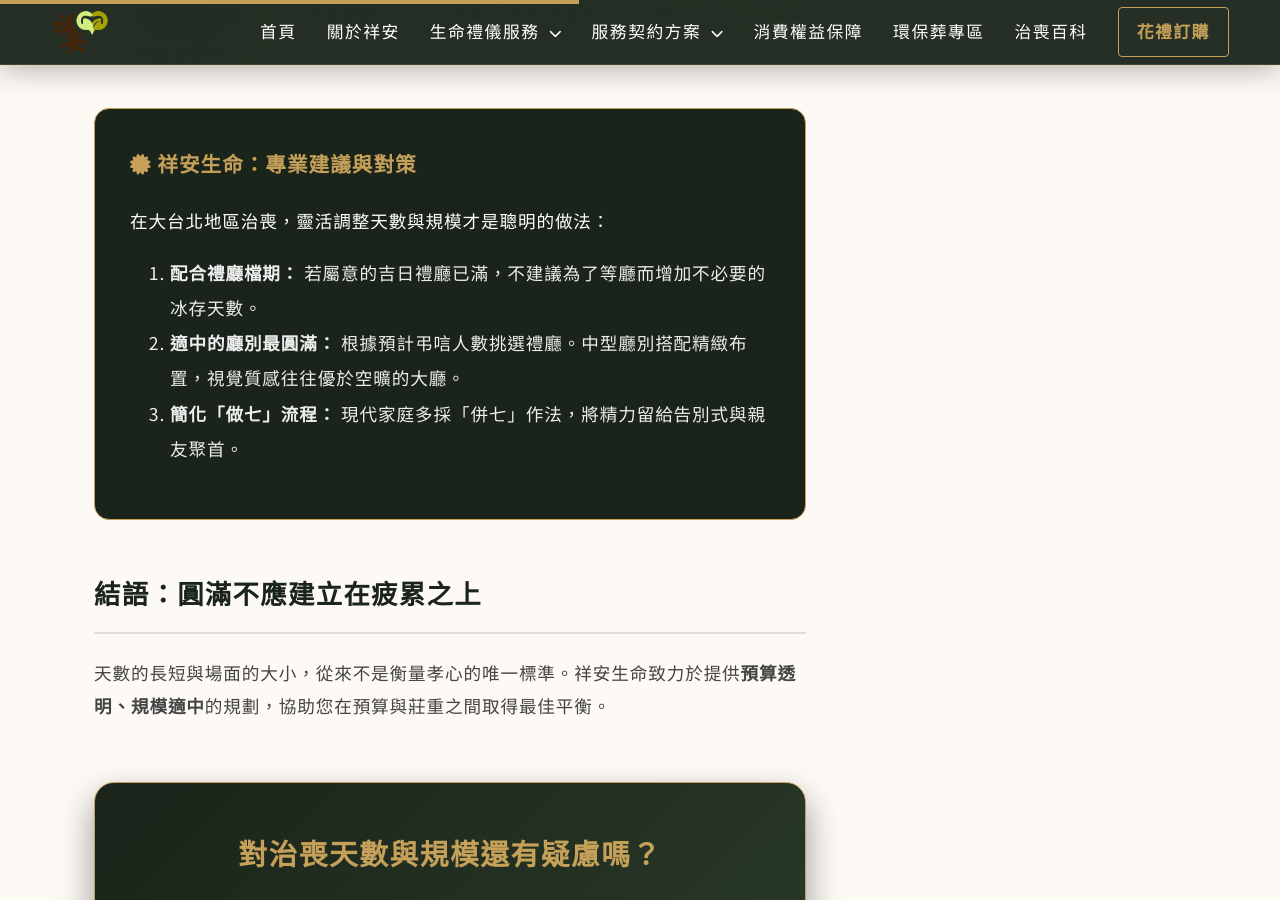
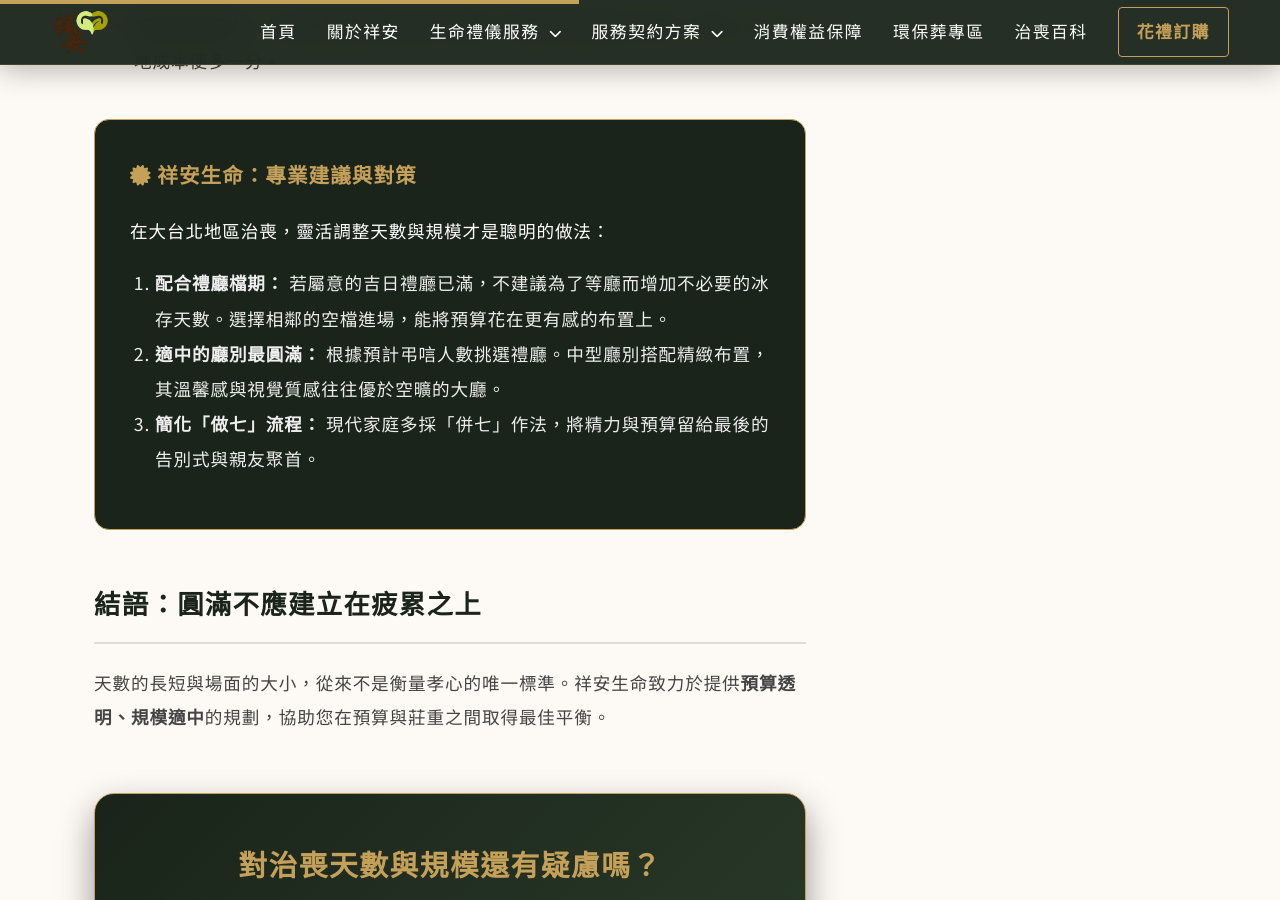
Before and after one commit to Shiangan/Shiangan, a Jekyll site: the page built from _posts/2026-01-01-文章-天-過程.md, in a window 1280 px wide and 900 px high, scrolled down 2031 px. Built offline with Jekyll 4.4.1, drawn with Linux system fonts in a browser that asks for light colours; some web fonts are replaced; some of the changed text lies outside the part shown.

Commit message:
Update 2026-01-01-文章-天-過程.md

```diff
--- a/_posts/2026-01-01-文章-天-過程.md
+++ b/_posts/2026-01-01-文章-天-過程.md
@@ -24,10 +24,10 @@
     </div>
 
     <h2 id="comparison">一、2026 現代喪禮天數方案對照</h2>
-    <p>根據雙北與桃園地區隱儀館的實務排程，目前主流方案如下：</p>
+    <p>根據雙北與桃園地區殯儀館的實務排程，目前主流方案如下：</p>
 
-    <div style="overflow-x: auto;">
-        <table style="width: 100%; border-collapse: collapse; margin: 20px 0; background: #fff; border: 1px solid #e0ddd7;">
+    <div style="overflow-x: auto; -webkit-overflow-scrolling: touch;">
+        <table style="width: 100%; border-collapse: collapse; margin: 20px 0; background: #fff; border: 1px solid #e0ddd7; min-width: 600px;">
             <thead>
                 <tr style="background: #1a241a; color: #fff;">
                     <th style="padding: 15px; border: 1px solid #e0ddd7;">方案類別</th>
@@ -47,7 +47,7 @@
                     <td style="padding: 15px; border: 1px solid #e0ddd7; font-weight: bold; color: #b08d4a;">現代標準型</td>
                     <td style="padding: 15px; border: 1px solid #e0ddd7; font-weight: bold; color: #b08d4a;">3 - 5 天</td>
                     <td style="padding: 15px; border: 1px solid #e0ddd7; font-weight: bold; color: #b08d4a;">丙、丁級中型禮廳、重點法事</td>
-                    <td style="padding: 15px; border: 1px solid #e0ddd7; font-weight: bold; color: #b08d4a;">**雙北地區主流選擇，預算最可控**</td>
+                    <td style="padding: 15px; border: 1px solid #e0ddd7; font-weight: bold; color: #b08d4a;">雙北地區主流選擇，預算最可控</td>
                 </tr>
                 <tr>
                     <td style="padding: 15px; border: 1px solid #e0ddd7; font-weight: bold;">簡約葬</td>
@@ -61,7 +61,7 @@
 
     <h2 id="cost-analysis">二、天數與規模：如何影響您的預算？</h2>
     <p>家屬常忽略「天數」與「禮廳規模」產生的連帶成本。這兩者是預算增長的主因：</p>
-    <ul>
+    <ul style="line-height: 2;">
         <li><strong>累進冰存規費：</strong> 雙北公立殯儀館通常前 7 日為固定費率，第 8 日起採<strong>「累進計費」</strong>。若為了等特定大廳而拖延天數，單日冰存成本將倍數增長。</li>
         <li><strong>禮廳級別與佈置規模：</strong> 禮廳等級（甲乙丙丁）直接決定了基本支出的門檻。場地越大，相對應的花藝布置、燈光音響及引導人力需求就越高。</li>
         <li><strong>場地租借成本：</strong> 不論是殯儀館內或私立會館，靈堂空間皆按日計費。多待一天，場地成本便多一分。</li>
@@ -70,10 +70,10 @@
     <div style="background: #1a241a; color: #fff; padding: 35px; border-radius: 15px; border: 1px solid #c5a059; margin: 40px 0;">
         <h3 style="color: #c5a059; margin-top:0;"><i class="fas fa-certificate"></i> 祥安生命：專業建議與對策</h3>
         <p>在大台北地區治喪，靈活調整天數與規模才是聰明的做法：</p>
-        <ol style="line-height: 2; color: #eee;">
-            <li><strong>配合禮廳檔期：</strong> 若屬意的吉日禮廳已滿，不建議為了等廳而增加不必要的冰存天數。</li>
-            <li><strong>適中的廳別最圓滿：</strong> 根據預計弔唁人數挑選禮廳。中型廳別搭配精緻布置，視覺質感往往優於空曠的大廳。</li>
-            <li><strong>簡化「做七」流程：</strong> 現代家庭多採「併七」作法，將精力留給告別式與親友聚首。</li>
+        <ol style="line-height: 2; color: #eee; padding-left: 25px;">
+            <li><strong>配合禮廳檔期：</strong> 若屬意的吉日禮廳已滿，不建議為了等廳而增加不必要的冰存天數。選擇相鄰的空檔進場，能將預算花在更有感的布置上。</li>
+            <li><strong>適中的廳別最圓滿：</strong> 根據預計弔唁人數挑選禮廳。中型廳別搭配精緻布置，其溫馨感與視覺質感往往優於空曠的大廳。</li>
+            <li><strong>簡化「做七」流程：</strong> 現代家庭多採「併七」作法，將精力與預算留給最後的告別式與親友聚首。</li>
         </ol>
     </div>
 
@@ -83,7 +83,7 @@
 
 <div style="margin-top: 60px; padding: 45px 30px; background: linear-gradient(135deg, #1a241a 0%, #2c3e2c 100%); color: #fff; border-radius: 20px; text-align: center; border: 1px solid #c5a059; box-shadow: 0 15px 35px rgba(0,0,0,0.4);">
     <h3 style="color: #c5a059; font-size: 1.8rem; margin-top:0; font-family:'Noto Serif TC';">對治喪天數與規模還有疑慮嗎？</h3>
-    <p style="font-size: 1.1rem; opacity: 0.9; max-width: 650px; margin: 20px auto;">別讓累進規費與排場壓力成為負擔。撥打 24H 諮詢專線，由禮儀師為您精算方案。</p>
+    <p style="font-size: 1.1rem; opacity: 0.9; max-width: 650px; margin: 20px auto;">別讓累進規費與排場壓力成為負擔。撥打 24H 諮詢專線，由禮儀師為您精算最圓滿的治喪方案。</p>
     <div style="margin-top: 35px;">
         <a href="tel:0978583699" style="font-size: 1.8rem; color: #fff; text-decoration: none; font-weight: 800; display: block; margin-bottom: 20px;">
             <i class="fas fa-phone-alt" style="color:#c5a059;"></i> 0978-583-699
```
